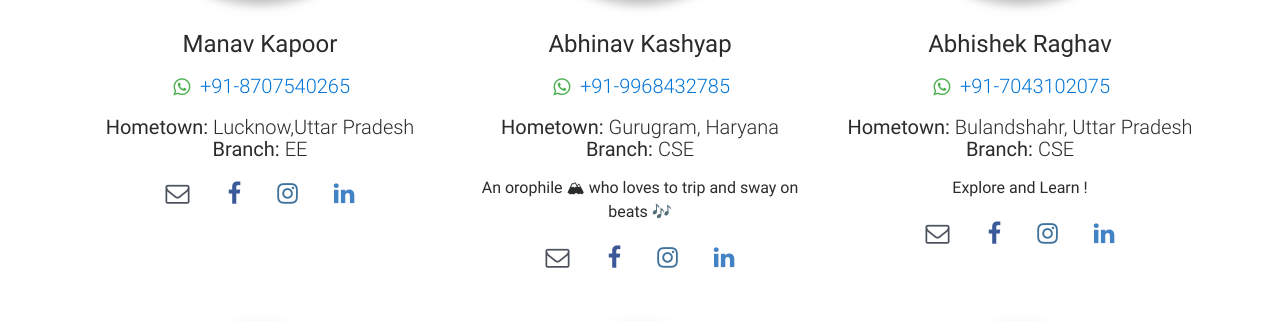
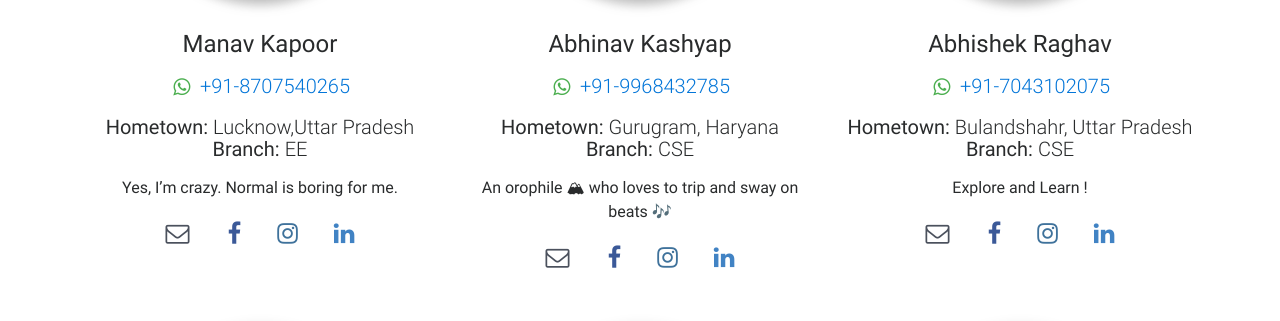
Before and after one commit to manav1403/CS-website, a PHP site: page /cs_team_ug2020.php in a window 1280 px wide. Shown: the part 3453-3774 px from the top of the page. Run offline with PHP 8.4, Linux system fonts and the light colour scheme.

Commit message:
modeifications

```diff
--- a/cs/cs_team_ug2020.php
+++ b/cs/cs_team_ug2020.php
@@ -178,7 +178,7 @@ include 'navbar.html';
             <h5><i class="icons-sm-i fa fa-whatsapp green-text"></i><a
                     href="https://api.whatsapp.com/send?phone=8707540265">+91-8707540265</a></h5>
             <h5><strong>Hometown: </strong>Lucknow,Uttar Pradesh<br><strong>Branch: </strong>EE</h5>
-            <p></p>
+            <p>Yes, I’m crazy. Normal is boring for me.</p>
             <a class="icons-sm email-ic" href="mailto:kapoor.3@iitj.ac.in"><i class="fa fa-envelope-o"></i> </a>
             <a class="icons-sm fb-ic" target="_blank" href="https://www.facebook.com/manav.kapoor.566"><i
                     class="fa fa-facebook"> </i></a>
@@ -188,7 +188,7 @@ include 'navbar.html';
                     class="fa fa-linkedin"> </i> </a>
         </div>
     <div class="col-lg-4 col-md-6 mb-r animate-profile invisible">
-            <div class="avatar"><img src="images/sqloader.gif" data-src="images2/avatar/B19CSE002(SG).jpg"
+            <div class="avatar"><img src="images/sqloader.gif" data-src="images2/avatar/B19CSE002(SG).jpeg"
                     class="lazyload rounded-circle" onerror="this.onerror=null;this.src='images/avatar/missing.png'"></div>
             <h4>Abhinav Kashyap</h4>
             <h5><i class="icons-sm-i fa fa-whatsapp green-text"></i><a
@@ -205,7 +205,7 @@ include 'navbar.html';
         </div>
 
         <div class="col-lg-4 col-md-6 mb-r animate-profile invisible">
-            <div class="avatar"><img src="images/sqloader.gif" data-src="images2/avatar/B19CSE004(SG).jpg"
+            <div class="avatar"><img src="images/sqloader.gif" data-src="images2/avatar/B19CSE004(SG).jpeg"
                     class="lazyload rounded-circle" onerror="this.onerror=null;this.src='images/avatar/missing.png'"></div>
             <h4>Abhishek Raghav</h4>
             <h5><i class="icons-sm-i fa fa-whatsapp green-text"></i><a
@@ -283,8 +283,6 @@ include 'navbar.html';
             <a class="icons-sm email-ic" href="mailto:jyani.1@iitj.ac.in"><i class="fa fa-envelope-o"></i> </a>
             <a class="icons-sm fb-ic" target="_blank" href="https://www.facebook.com/akshay.jyani.77"><i
                     class="fa fa-facebook"> </i></a>
-            <a class="icons-sm ins-ic" target="_blank" href=""><i class="fa fa-instagram">
-                </i></a>
             <a class="icons-sm git-ic" target="_blank" href="https://www.linkedin.com/in/akshay-jyani-163250197"><i
                     class="fa fa-linkedin"> </i> </a>
         </div>
@@ -349,18 +347,14 @@ include 'navbar.html';
             <h5><strong>Hometown: </strong>Bangalore Karnataka <br><strong>Branch: </strong>CSE</h5>
             <p>Carving out a new generation of standards.</p>
             <a class="icons-sm email-ic" href="mailto:ashwathi.1@iitj.ac.in"><i class="fa fa-envelope-o"></i> </a>
-            <a class="icons-sm fb-ic" target="_blank" href=""><i
+            <a class="icons-sm fb-ic" target="_blank" href="https://www.facebook.com/ashwathi.rajeev.16"><i
                     class="fa fa-facebook"> </i></a>
-            <a class="icons-sm ins-ic" target="_blank" href=""><i class="fa fa-instagram">
-                </i></a>
-            <a class="icons-sm git-ic" target="_blank" href=""><i
-                    class="fa fa-linkedin"> </i> </a>
         </div>
 
         <div class="col-lg-4 col-md-6 mb-r animate-profile invisible">
             <div class="avatar"><img src="images/sqloader.gif" data-src="images2/avatar/B19EE022(SG).jpg"
                     class="lazyload rounded-circle" onerror="this.onerror=null;this.src='images/avatar/missing.png'"></div>
-            <h4>Chirag bhawnani</h4>
+            <h4>Chirag Bhawnani</h4>
             <h5><i class="icons-sm-i fa fa-whatsapp green-text"></i><a
                     href="https://api.whatsapp.com/send?phone=9352227385">+91-9352227385</a></h5>
             <h5><strong>Hometown: </strong>Bhilwara , Rajasthan <br><strong>Branch: </strong>EE</h5>
@@ -392,7 +386,7 @@ include 'navbar.html';
         </div>
 
         <div class="col-lg-4 col-md-6 mb-r animate-profile invisible">
-            <div class="avatar"><img src="images/sqloader.gif" data-src="images2/avatar/B19BB032(SG).HEIC"
+            <div class="avatar"><img src="images/sqloader.gif" data-src="images2/avatar/B19BB032(SG).jpg"
                     class="lazyload rounded-circle" onerror="this.onerror=null;this.src='images/avatar/missing.png'"></div>
             <h4>Dhanush peddemoni</h4>
             <h5><i class="icons-sm-i fa fa-whatsapp green-text"></i><a
@@ -517,7 +511,7 @@ include 'navbar.html';
             <h5><i class="icons-sm-i fa fa-whatsapp green-text"></i><a
                     href="https://api.whatsapp.com/send?phone=8688907330">+91-8688907330</a></h5>
             <h5><strong>Hometown: </strong>Hyderabad, Telangana<br><strong>Branch: </strong>CSE</h5>
-            <p>I'll be happy to help :)</p>
+            <p>A multipotentialite</p>
             <a class="icons-sm email-ic" href="mailto:jahnavi.1@iitj.ac.in"><i class="fa fa-envelope-o"></i> </a>
             <a class="icons-sm fb-ic" target="_blank" href="https://www.facebook.com/jahnavi.juluri"><i
                     class="fa fa-facebook"> </i></a>
@@ -729,9 +723,7 @@ include 'navbar.html';
                     class="fa fa-facebook"> </i></a>
             <a class="icons-sm ins-ic" target="_blank" href="https://www.instagram.com/sandy.exe/"><i class="fa fa-instagram">
                 </i></a>
-            <a class="icons-sm git-ic" target="_blank" href="www.linkedin.com/in/sandesh-singh7
-"><i
-                    class="fa fa-linkedin"> </i> </a>
+            <a class="icons-sm git-ic" target="_blank" href="https://www.linkedin.com/in/sandesh-singh7"><i class="fa fa-linkedin"> </i> </a>
         </div>
 
         <div class="col-lg-4 col-md-6 mb-r animate-profile invisible">
@@ -747,7 +739,7 @@ include 'navbar.html';
                     class="fa fa-facebook"> </i></a>
             <a class="icons-sm ins-ic" target="_blank" href="https://www.instagram.com/sanskritii.h/"><i class="fa fa-instagram">
                 </i></a>
-            <a class="icons-sm git-ic" target="_blank" href="www.linkedin.com/in/sanskritih"><i
+            <a class="icons-sm git-ic" target="_blank" href="https://www.linkedin.com/in/sanskritih"><i
                     class="fa fa-linkedin"> </i> </a>
         </div>
 
```
Also changed, not shown: cs/images2/avatar/B19BB032(SG).jpg (added), cs/images2/avatar/B19CSE002(SG).jpeg (added), cs/images2/avatar/B19CSE004(SG).jpeg (added), 1 other file.
